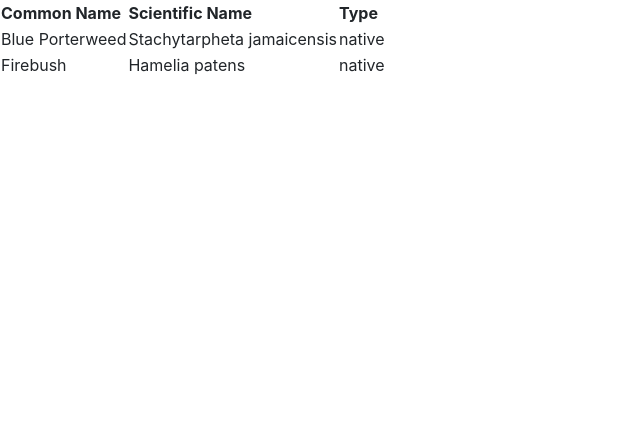
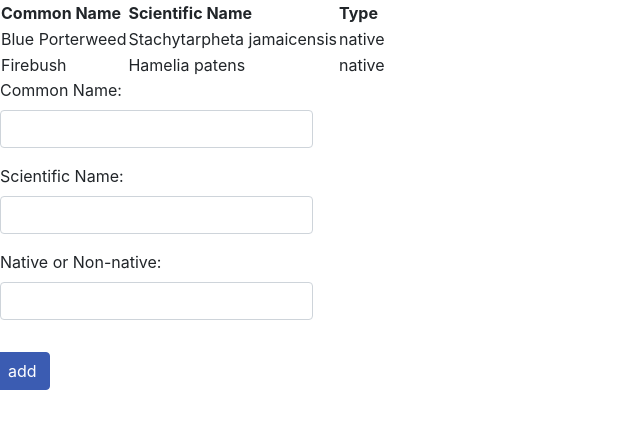
Before and after one commit to alexsaldana9/listphp, a PHP site: page / in a window 1280 px wide. Shown: the top 429 px of the page, without its empty margins (0-640 px from the left). Run offline with PHP 8.4, Linux system fonts and the light colour scheme.

Commit message:
form added to post

```diff
--- a/index.php
+++ b/index.php
@@ -56,5 +56,29 @@ Homework 3: List of Favorites
                 </tr>
             <?php } ?>
         </table>
+
+        <form method = "post" action = "index.php">
+            <div class="form-row">
+              <div class="form-group col-md-3">
+                <div class="form-group">
+                  <label for="start_date">Common Name:</label>
+                  <input type="text" class="form-control" id="common_name" name="common_name" value="<?php echo isset($_POST["common_name"]) ? $_POST["common_name"] : ''; ?>">
+                </div>
+                <div class="form-group">
+                  <label for="start_date">Scientific Name:</label>
+                  <input type="text" class="form-control" id="sci_name" name="sci_name" value="<?php echo isset($_POST["sci_name"]) ? $_POST["sci_name"] : ''; ?>">
+                </div>
+                <div class="form-group">
+                  <label for="start_date">Native or Non-native:</label>
+                  <input type="text" class="form-control" id="type" name="type" value="<?php echo isset($_POST["type"]) ? $_POST["type"] : ''; ?>">
+                </div>
+              </div>
+            </div>
+            <div class="form-row">
+                <div class="form-group">
+                    <input type="submit" value="add" class="btn btn-primary">
+                </div>
+            </div>
+        </form>
     </body>
 </html>
```
